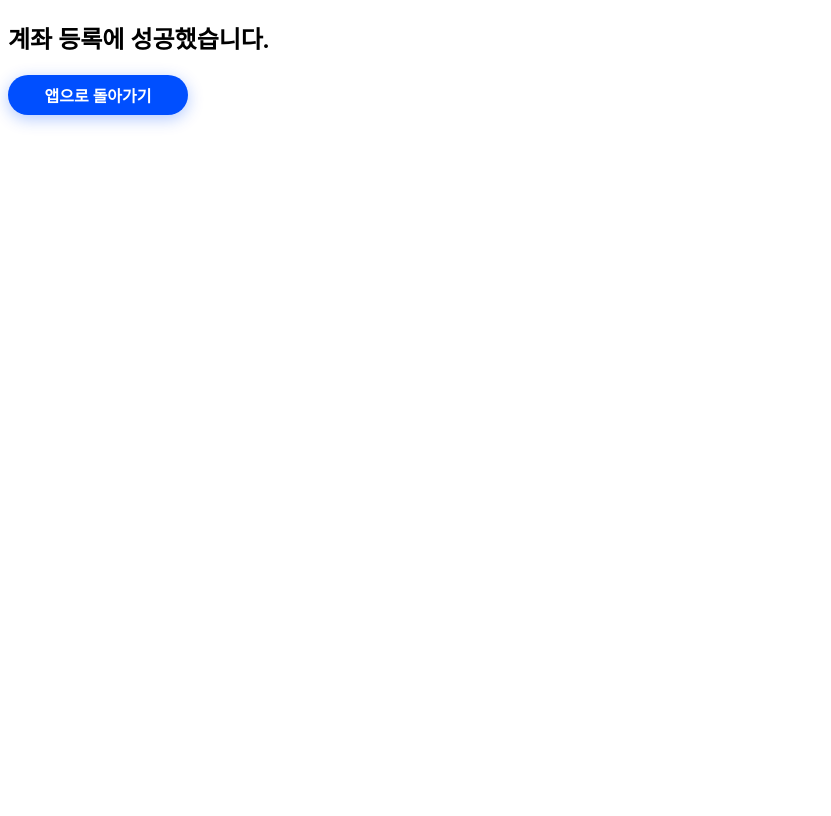
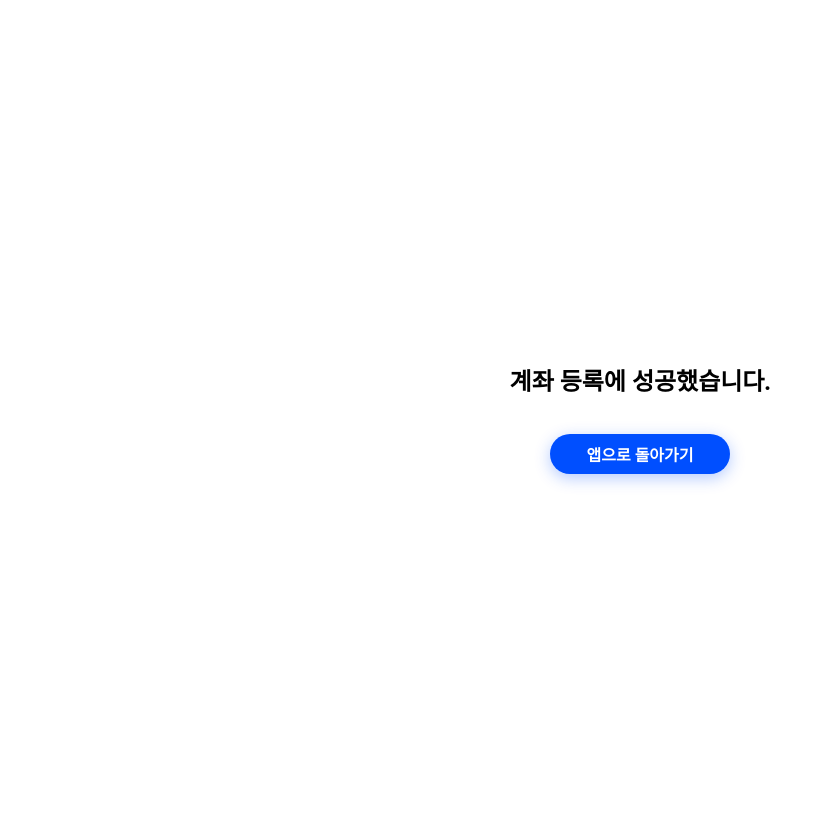
Before and after one commit to INHAcapstone0/server, a Node server app: page /auth/test in a window 1280 px wide. Shown: the whole page, without its empty margins (0-831 px from the left). Before the commit the page ends 126 px from the top, so only its background shows below. Run offline with Node 20, Linux system fonts and the light colour scheme; some libraries are stand-ins or nearby versions.

Commit message:
[modify] 앱으로 전환 버튼 제작

```diff
--- a/views/index.ejs
+++ b/views/index.ejs
@@ -7,10 +7,18 @@
   <title>index</title>
 </head>
 <body>
-  <h2>계좌 등록에 성공했습니다.</h2>
+
+  <div style = "display: flex;
+  flex-direction: column;
+  justify-content: center;
+  align-items: center;
+  min-height: 100vh;
+  ">
+  <h2>계좌 등록에 성공했습니다.</h2><br/>
   <div style="width:180px;height:40px;background-color:#004fff;
   box-shadow:0 4px 16px rgba(0,79,255,0.3);font-size:16px;font-weight: bold;
   border-radius:20px;text-align: center;vertical-align: middle;display: table;">
   <a href="capstone://nbread" style="color:white;text-decoration: none;vertical-align: middle;display: table-cell;">앱으로 돌아가기</a></div>
+  </div>
 </body>
 </html>
```
